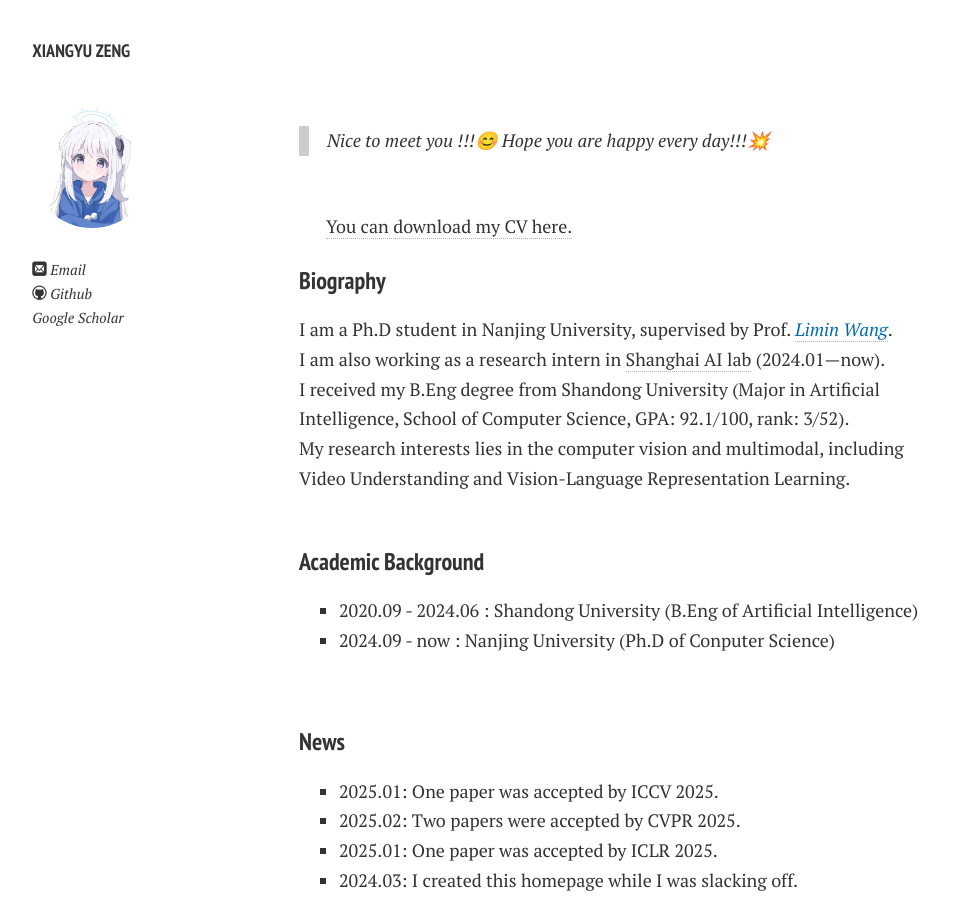
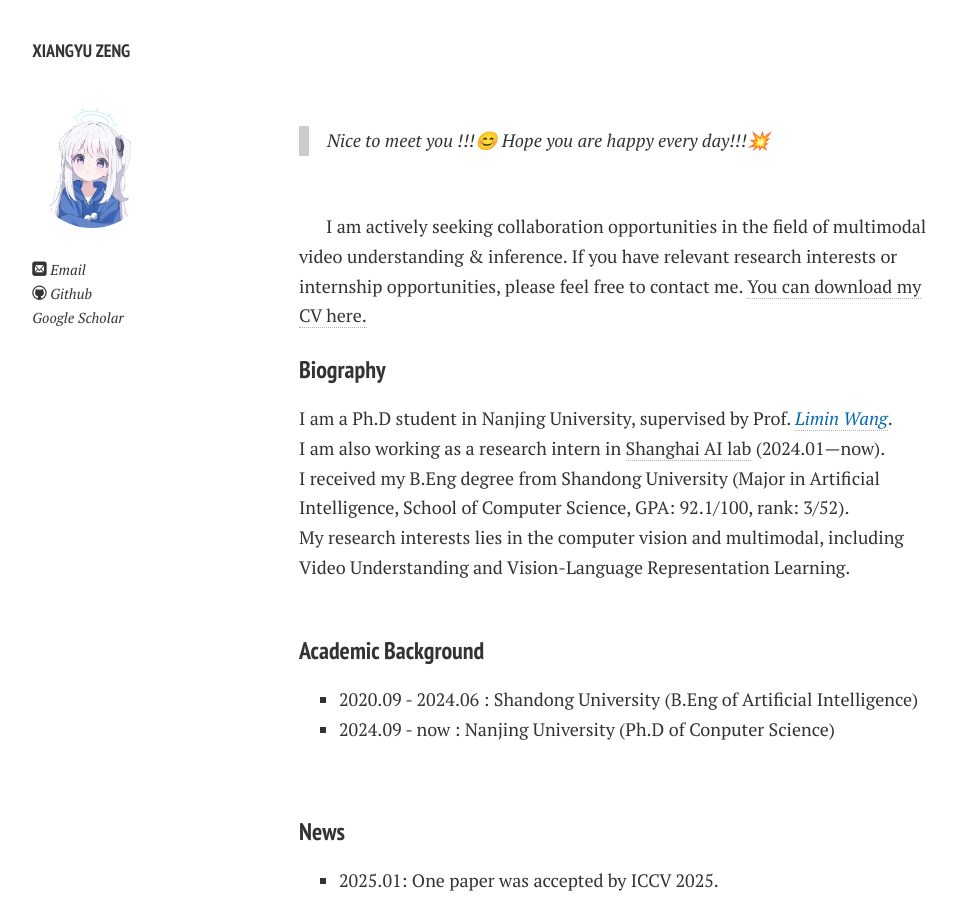
Before and after one commit to LanXingXuan/LanXingXuan.github.io, a Jekyll site: the page built from index.md, in a window 1280 px wide and 900 px high. Shown: the whole window, without its empty margins (21-977 px from the left). Built offline with Jekyll 4.4.1, drawn with Linux system fonts in a browser that asks for light colours; nearby versions of some CDN libraries; comment, search, counter and statistics services are not loaded; a style sheet for code colours, icons or effects is not loaded.

Commit message:
Update index.md

```diff
--- a/index.md
+++ b/index.md
@@ -6,7 +6,7 @@ layout: page
 
 <br>
 
-[You can download my CV here.](https://github.com/LanXingXuan/LanXingXuan.github.io/blob/main/CV/CV_Xiangyu_Zeng.pdf)
+I am actively seeking collaboration opportunities in the field of multimodal video understanding & inference. If you have relevant research interests or internship opportunities, please feel free to contact me. [You can download my CV here.](https://github.com/LanXingXuan/LanXingXuan.github.io/blob/main/CV/CV_Xiangyu_Zeng.pdf)
 
 
 ### Biography
```
